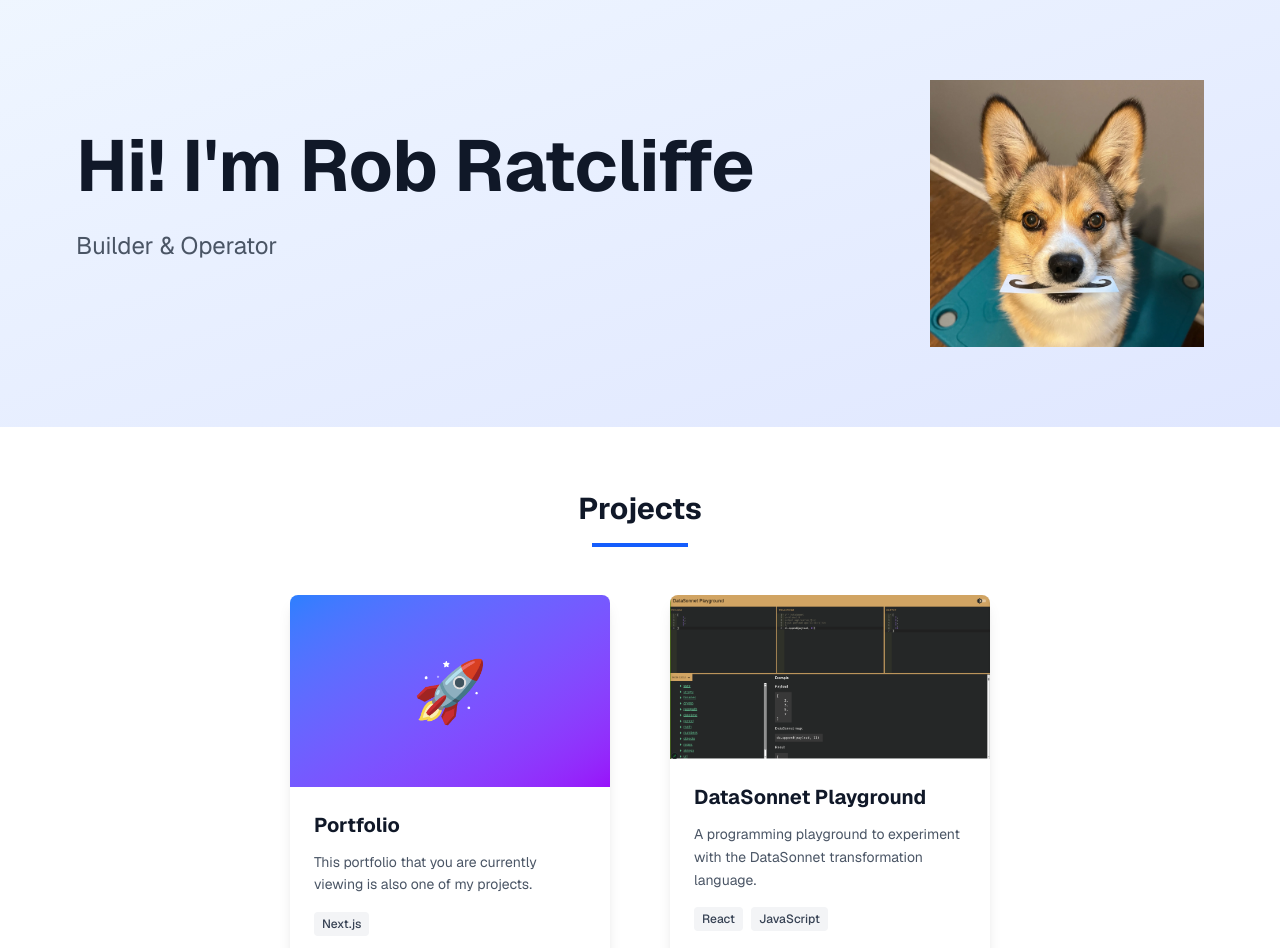
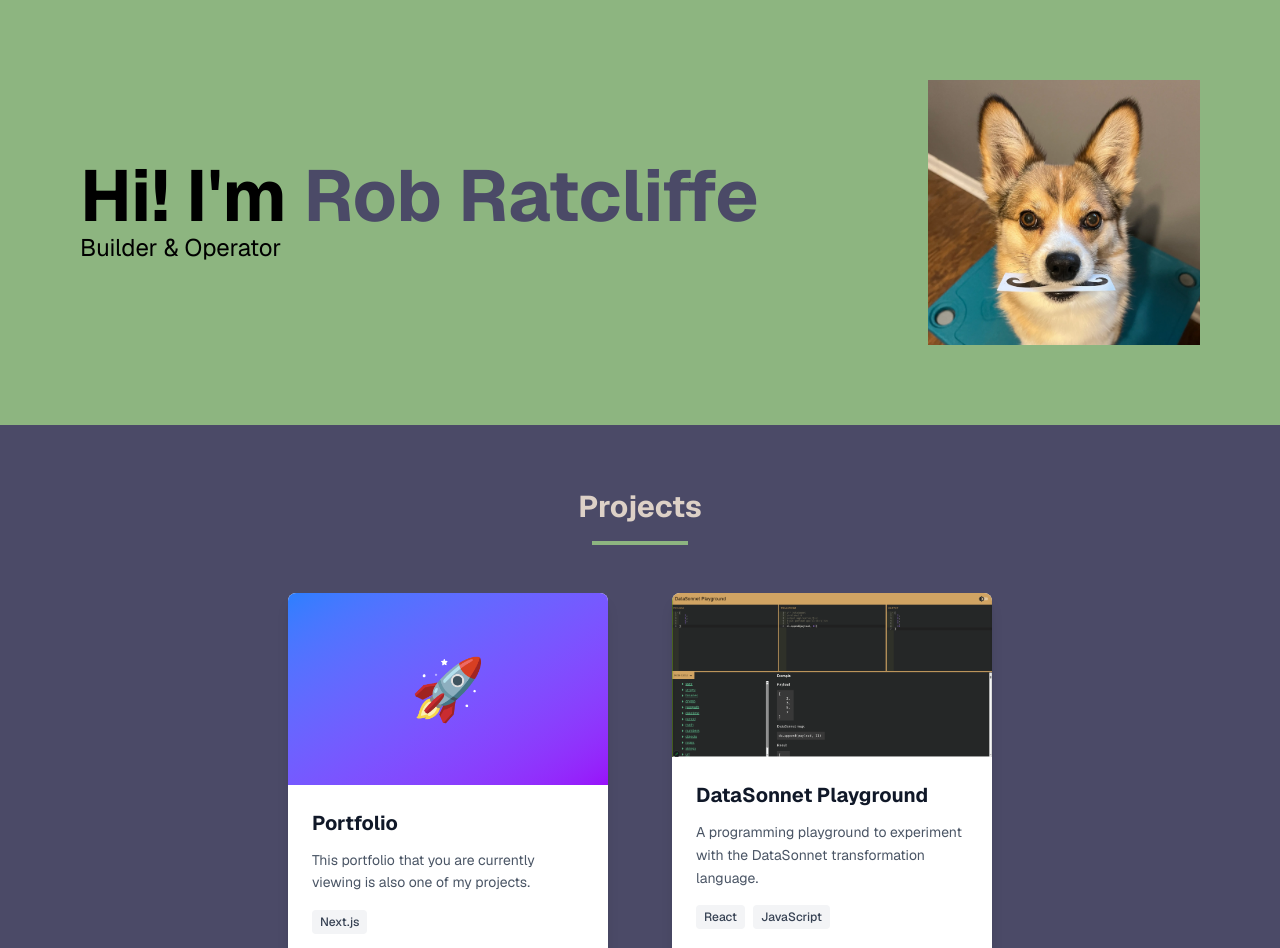
Before and after one commit to rlratcliffe/portfolio, a Next.js app: page / in a window 1280 px wide. Shown: the top 948 px of the page. Built offline with nearby package versions, Linux system fonts and the light colour scheme.

Commit message:
feat: create color scheme
 - use theme so that new colors can be tried without having to change everywhere

```diff
--- a/src/app/globals.css
+++ b/src/app/globals.css
@@ -3,11 +3,17 @@
 :root {
   --background: #ffffff;
   --foreground: #171717;
+  --color-primary-neutral: #8db580;
+  --color-accent-neutral: #4B4A67;
+  --color-neutral: #DDD1C7;
 }
 
 @theme inline {
   --color-background: var(--background);
   --color-foreground: var(--foreground);
+  --color-primary-neutral: var(--color-primary-neutral);
+  --color-accent-neutral: var(--color-accent-neutral);
+  --color-neutral: var(--color-neutral);
   --font-sans: var(--font-geist-sans);
   --font-mono: var(--font-geist-mono);
 }
@@ -27,7 +33,11 @@ body {
 
 @layer components {
   .hero-section {
-    @apply flex flex-col items-center justify-center py-20 bg-gradient-to-br from-blue-50 to-indigo-100 dark:from-gray-900 dark:to-gray-800 px-4;
+    @apply flex flex-col items-center justify-center py-20 px-4 bg-primary-neutral;
+  }
+
+  #projects {
+    @apply bg-accent-neutral;
   }
 
   .section-container {
@@ -35,7 +45,7 @@ body {
   }
 
   .section-container-wide {
-    @apply w-full max-w-6xl mx-auto px-4 py-16;
+    @apply w-full mx-auto px-4 py-16;
   }
 
   .container-centered {
@@ -43,7 +53,7 @@ body {
   }
 
   .hero-container {
-    @apply mx-auto grid md:grid-cols-[3fr_1fr] gap-8 items-center px-15;
+    @apply mx-auto grid md:grid-cols-[3fr_1fr] gap-8 items-center px-16;
   }
 
   .hero-content {
@@ -55,15 +65,19 @@ body {
   }
 
   .hero-title {
-    @apply text-5xl md:text-7xl font-bold text-gray-900 dark:text-white mb-6;
+    @apply text-5xl md:text-7xl font-bold text-black;
   }
 
   .section-title {
-    @apply text-3xl font-bold text-gray-900 dark:text-white mb-4;
+    @apply text-3xl font-bold text-neutral mb-4;
+  }
+
+  .name {
+    @apply text-accent-neutral;
   }
 
   .hero-subtitle {
-    @apply text-xl md:text-2xl text-gray-600 dark:text-gray-300 mb-8 leading-relaxed;
+    @apply text-xl md:text-2xl text-black;
   }
 
   .section-subtitle {
@@ -83,7 +97,7 @@ body {
   }
 
   .section-divider {
-    @apply w-24 h-1 bg-blue-600 mx-auto mb-8;
+    @apply w-24 h-1 bg-primary-neutral mx-auto mb-8;
   }
 
   .btn-primary {
@@ -131,7 +145,7 @@ body {
   }
 
   .grid-projects {
-    @apply flex flex-wrap justify-center gap-15;
+    @apply flex flex-wrap justify-center gap-16;
   }
 
   .skill-tag {
```
